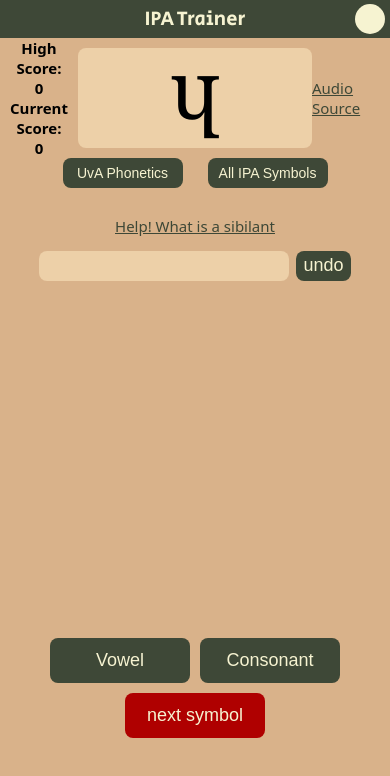
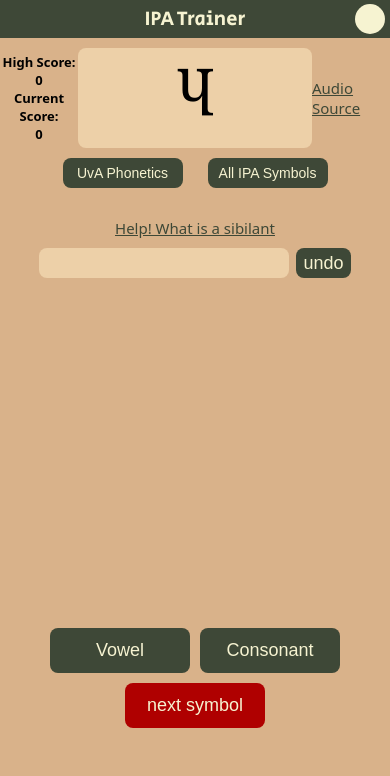
Before and after one commit to mikad74/ipaTrainer, a React (Vite) app: page / in a window 390 px wide. Shown: the top 776 px of the page. Built offline with nearby package versions, Linux system fonts and the light colour scheme.

Commit message:
changes for iphone

```diff
--- a/src/components/Game.css
+++ b/src/components/Game.css
@@ -32,14 +32,14 @@
 }
 
 .sibilant {
-  margin-bottom: 1rem;
+  margin-bottom: .5rem;
 }
 
 .score-container {
   display: flex;
   flex-direction: column;
   justify-content: center;
-  font-size: 1.5rem;
+  font-size: 1.3rem;
   font-weight: 600;
   text-align: center;
 }
@@ -52,7 +52,7 @@
 .answer-container {
   height: 10rem;
   width: 80%;
-  margin-bottom: 2rem;
+  margin-bottom: 1rem;
   flex-direction: column;
 }
 
@@ -64,9 +64,9 @@
 }
 
 .ipa-prompt {
-  height: 8rem;
-  line-height: 8rem;
-  font-size: 8rem;
+  height: 6rem;
+  line-height: 6rem;
+  font-size: 6rem;
   text-align: center;
   height: 10rem;
   margin: 1rem 0;
@@ -140,9 +140,6 @@
   background-color: #af0000;
 }
 
-.btn:hover {
-  background-color: var(--hover-color);
-}
 
 .btn:active {
   background-color: var(--hover-color);
@@ -230,4 +227,13 @@
     height: 4rem;
     width: 8rem;
   }
+  .sibilant {
+    margin-bottom: 1rem;
+  }
 }
+
+@media (hover: hover) {
+  .btn:hover {
+      background-color: var(--hover-color);
+  }
+}
```
